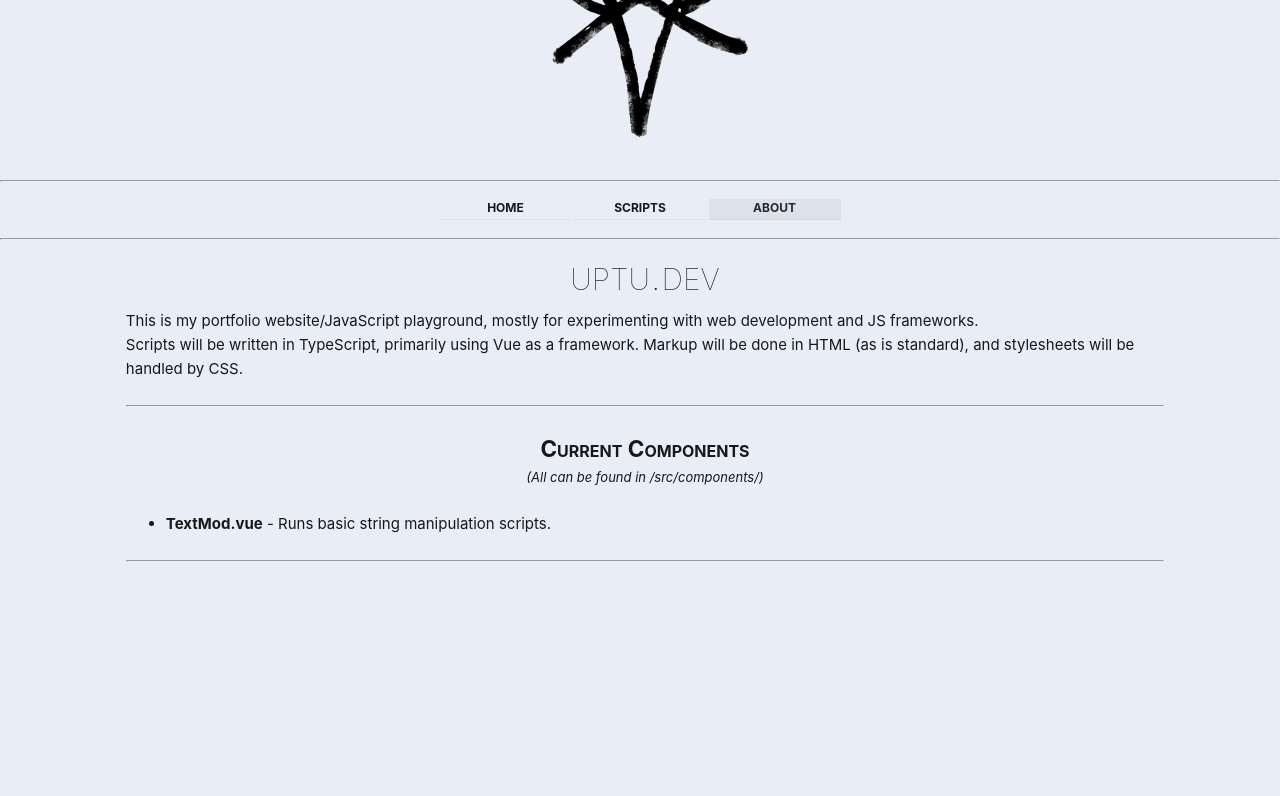
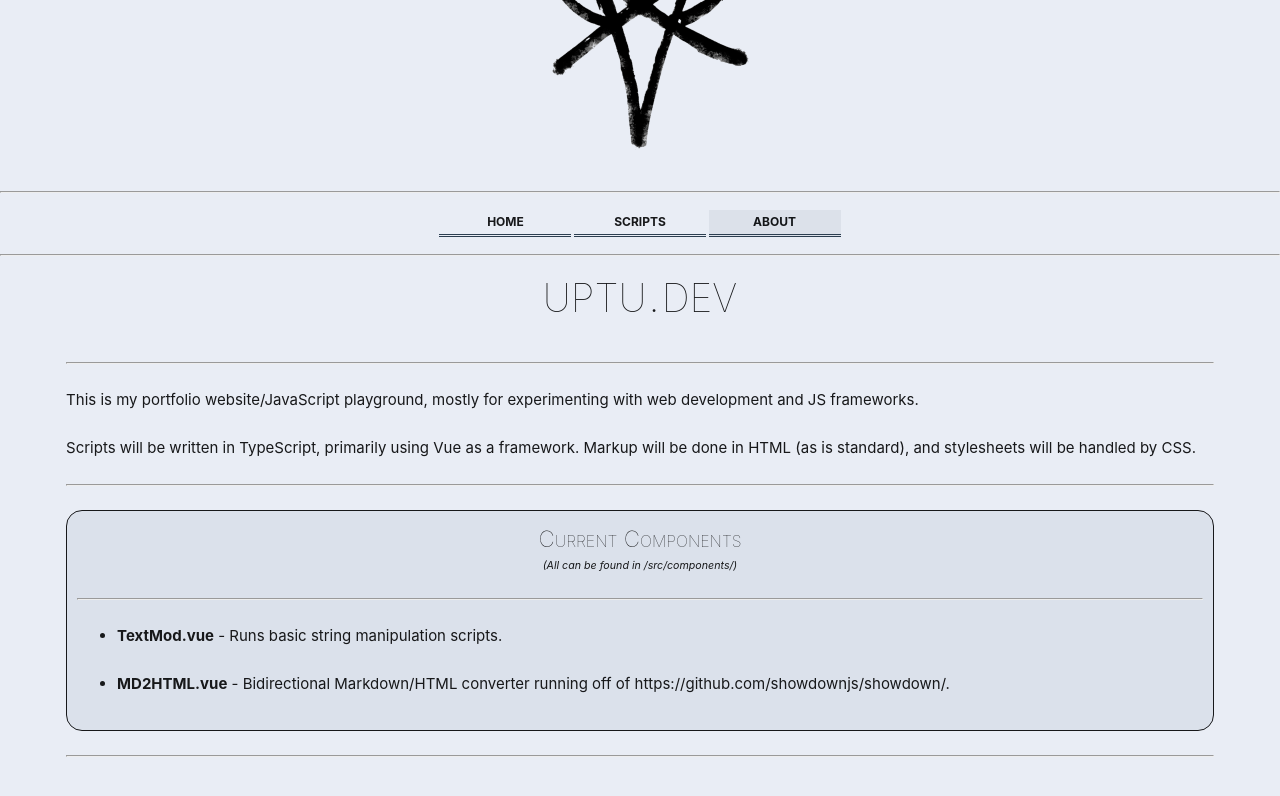
Before and after one commit to uptudev/uptu.dev, a Vue app: page /about in a window 1280 px wide. Shown: the top 796 px of the page. Built offline with nearby package versions, Linux system fonts and the light colour scheme.

Commit message:
Song switch

```diff
--- a/src/App.vue
+++ b/src/App.vue
@@ -72,16 +72,18 @@
 
   nav a {
     color:var(--color-text);
-    text-align:center;
+    text-align: center;
     text-decoration:none;
     display:inline-block;
     font-weight:700;
     padding:0 1rem;
     margin:.1%;
-    border-bottom:1px solid var(--color-border);
+    border-bottom:3px double var(--color-heading);
     transition:.1s;
-    height:20px;
-    width:100px
+    height:1.5rem;
+    width:100px;
+    line-height:1.5rem;
+
   }
 
   /* Hover styling for each navbar entry */
@@ -89,6 +91,7 @@
     color:var(--color-router-hover);
     text-align:center;
     background-color:var(--color-router-hover-bg);
+    border-bottom:3px double var(--color-router-active);
     transition:.3s;
     width:120px;
     margin:0
--- a/src/assets/base.css
+++ b/src/assets/base.css
@@ -38,7 +38,7 @@
   --color-border-hover: var(--light-hover-bg);
   --color-heading: var(--vt-c-text-light-1);
   --color-text: var(--rich-black);
-  --color-router-active: var(--vt-c-black-mute);
+  --color-router-active: var(--rich-black-mute);
   --color-router-active-bg: var(--light-active-bg);
   --color-router-hover: var(--vt-c-black-soft);
   --color-router-hover-bg: var(--light-hover-bg);
--- a/src/assets/main.css
+++ b/src/assets/main.css
@@ -76,11 +76,14 @@
   border-radius: 8px;
  }
  .small {
-  font-size:small;
-  text-align:center
+  font-size:10pt;
+ }
+ .title {
+  font-size: 42pt;
  }
  .smaller {
-  font-size:smaller
+  font-size:8pt;
+  text-align: center;
  }
  .h1 {
   font-weight:700;
@@ -89,7 +92,7 @@
   text-align:center
  }
  .light {
-  font-weight:lighter
+  font-weight: lighter;
  }
  a,
  .green {
@@ -100,16 +103,30 @@
  .cell {
   display:block;
   padding:10px;
-  width:335px;
+  width: 335px;
   height:min-content;
   max-height:max-content;
   border:1px solid var(--color-text);
+  border-radius:16px;
+ }
+ .text {
+  text-indent:5%;
+  display:block;
+  padding:10px;
+  height:min-content;
+  max-height:max-content;
+  border:1px solid var(--color-text);
+  background-color: var(--color-background-soft);
   border-radius:16px
  }
+
+ ul{
+  text-indent: 0%;
+ }
+
  div {
   box-sizing:border-box;
   width:100%;
-  margin:5px;
   align-items:center
  }
  @media (hover: hover) {
@@ -121,6 +138,7 @@
    font-weight:700;
    transition:.3s;
    border-radius:4px;
+   border-bottom:3px double var(--color-router-active);
    -webkit-transform:scale(1.05);
    -ms-transform:scale(1.05);
    transform:scale(1.05)
@@ -130,6 +148,7 @@
    font-weight:700;
    transition:.3s;
    border-radius:4px;
+   border-bottom:3px double var(--color-router-active);
    -webkit-transform:scaleX(1.033333) scaleY(1.05);
    -ms-transform:scaleX(1.033333) scaleY(1.05);
    transform:scaleX(1.033333) scaleY(1.05)
--- a/src/views/AboutView.vue
+++ b/src/views/AboutView.vue
@@ -1,17 +1,26 @@
 <template>
   <div class="main padding">
     <h1 id="uptu.dev" class="light h1 title">uptu.dev</h1>
+    <br><hr class="hr"><br>
+    <div>
       <p>This is my portfolio website/JavaScript playground, mostly for experimenting with web development and JS frameworks.</p>
+      <br>
       <p>Scripts will be written in TypeScript, primarily using Vue as a framework. Markup will be done in HTML (as is standard), and stylesheets will be handled by CSS.</p>
-    <br><hr><br>
-    <h2 id="current-components" class="h1">Current Components</h2>
-    <p class="small"><em>(All can be found in /src/components/)</em></p>
-    <br>
+    </div>
+    <br><hr class="hr"><br>
+    <div class="text textflat">
+      <h2 id="current-components" class="h1 light">Current Components</h2>
+      <p class="smaller"><em>(All can be found in /src/components/)</em></p>
+      <br><hr class="hr"><br>
       <ul>
         <li><p><strong>TextMod.vue</strong> - Runs basic string manipulation scripts.</p>
         </li>
+        <br>
+        <li><p><strong>MD2HTML.vue</strong> - Bidirectional Markdown/HTML converter running off of https://github.com/showdownjs/showdown/.</p>
+        </li><br>
       </ul>
-    <br><hr><br>
+    </div>
+    <br><hr class="hr"><br>
   </div>
 </template>
 
@@ -24,11 +33,11 @@
   }
 }
 
-.title {
-  font-size:32pt;
-}
-
 .padding {
   padding:10px;
 }
+
+.textflat{
+  text-indent: 0% !important;
+}
 </style>
--- a/src/views/HomeView.vue
+++ b/src/views/HomeView.vue
@@ -2,5 +2,44 @@
 </script>
 
 <template>
-    <iframe class="main" width="100%" height="300" scrolling="no" frameborder="no" allow="autoplay" src="https://w.soundcloud.com/player/?url=https%3A//api.soundcloud.com/tracks/1345756510%3Fsecret_token%3Ds-ytFqkzaoKFv&color=%23181e27&auto_play=false&hide_related=true&show_comments=true&show_user=true&show_reposts=false&show_teaser=true&visual=true"></iframe>
+    <div class="main padding">
+        <h1 id="helloworld" class="light h1 title">Hi! My name is uptu.</h1>
+        <p class="smaller">(not really but I'm not telling you it because you shouldn't use your real name online)</p>
+        <br>
+        <hr class="hr">
+        <br>
+        <p class="text">I have been coding in some aspect for over a decade now as a hobbyist, but primarily using OOP languages like Java and C#. Recently I've forayed into web development, and have taken to it quickly with the ease of Vue.js 3 and its Composition API.</p>
+        <br><hr class="hr"><br>
+        <div class="text">
+            <hr class="hr"><br>
+            <p>A more comprehensive list of languages I have <strong>amateur</strong> experience in is as follows:</p>
+            <br><hr class="hr"><br>
+            <ul class="small">
+                <li>
+                    <strong>Java</strong> - <em>10 years;</em> my first programming language learned. Little uptu thought that Java was going to overtake C/C++ because of that sweet sweet JVM.
+                </li><br>
+                <li>
+                    <strong>C#</strong> - <em>~7 years;</em> I wanted to try out Visual Studio (at the time I was unaware of the fledgling VS Code and had used Eclipse previously), and decided learning C# would be a good intro to the C family. I quickly learned that I had already learned C# well beforehand by learning Java, with C# being a more syntactically stripped-down version of the same general underlying concepts, felling more like Java than C/C++. I have made a few Unity projects, and coding in it practically comes as a second nature coming from a Java background.
+                </li><br>
+                <li>
+                    <strong>Python</strong> - <em>~5 years;</em> taught me how much I took curly-brace syntax for granted with other languages! I have a love-hate relationship with the language, as although the lack of braces makes scripting easier and faster in it, I find myself making indentation errors often that become crippling where they wouldn't be in other languages.
+                </li><br>
+                <li>
+                    <strong>HTML/CSS/TS</strong> - <em>~5 years;</em> the trinity of front-end web dev. I learned bits and pieces of HTML around 15 years ago, with markup languages being rather simple to learn. I learned CSS primarily to modify a stylesheet on a subreddit I moderated, which I was migrating to use Naut with some tweaks. I have less experience with JavaScript, although I have been actively learning TypeScript recently to code scripts on this website, primarily using Vue.js as a framework.
+                </li><br>
+                <li>
+                    <strong>Bash</strong> - <em>~5 years;</em> shell scripts can be immensely useful for automating many aspects of Linux development, and I personally have a deploy script ready to go on my desktop, along with many other small utility scripts. I am most familiar with the Debian family of distros and their commands.
+                </li><br>
+                <li>
+                    <strong>Lua</strong> - <em>~1 month;</em> I learned it on a weekend to make <a href="https://github.com/uptudev/hamisNice">a mod</a> for one of my favourite games, Noita. I can't even say I know the language, as it was a trial-by-fire where I was too busy trying to figure out Noita's poorly-documented mod API to actually note anything about it otherwise. Unfortunately the aforementioned API issues left a bad taste in my mouth, and I haven't touched Lua since.
+                </li><br>
+                <li>
+                    <strong>Go</strong> - <em>Learning;</em> I originally wanted to learn C++ as my next language after learning TypeScript, however I've noticed Go getting some traction as of recent as a potential successor to C++, and may look to it as a possible replacement for most purposes.
+                </li><br>
+                <li>
+                    <strong>Rust</strong> - <em>Learning;</em> I'm also looking into learning Rust instead, as it provides some nifty low-level support, and polling has shown that most programmers love Rust more than their own mothers.
+                </li><br>
+            </ul>
+        </div>
+    </div>
 </template>
```
Also changed, not shown: 1 other file (tests, documents, lock files or other folders). Lines whose indentation alone changed are shown as unchanged.
